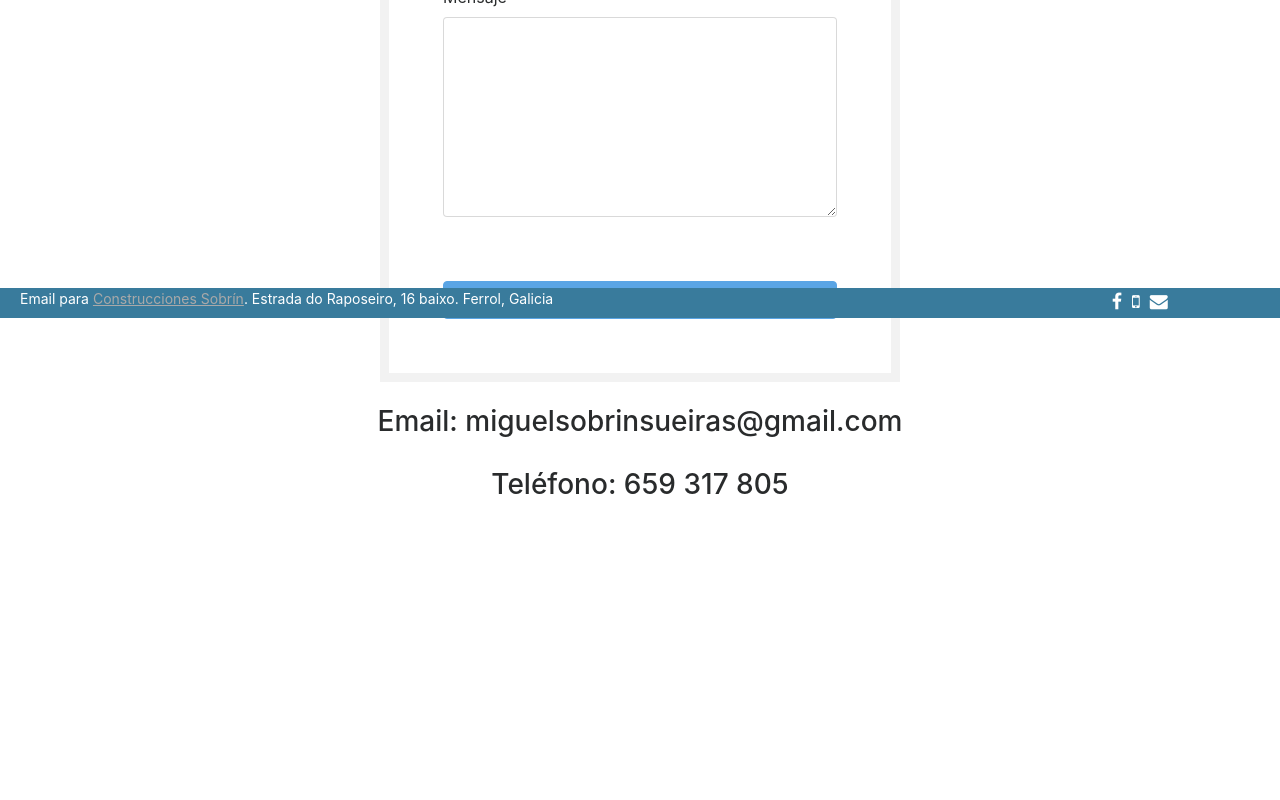
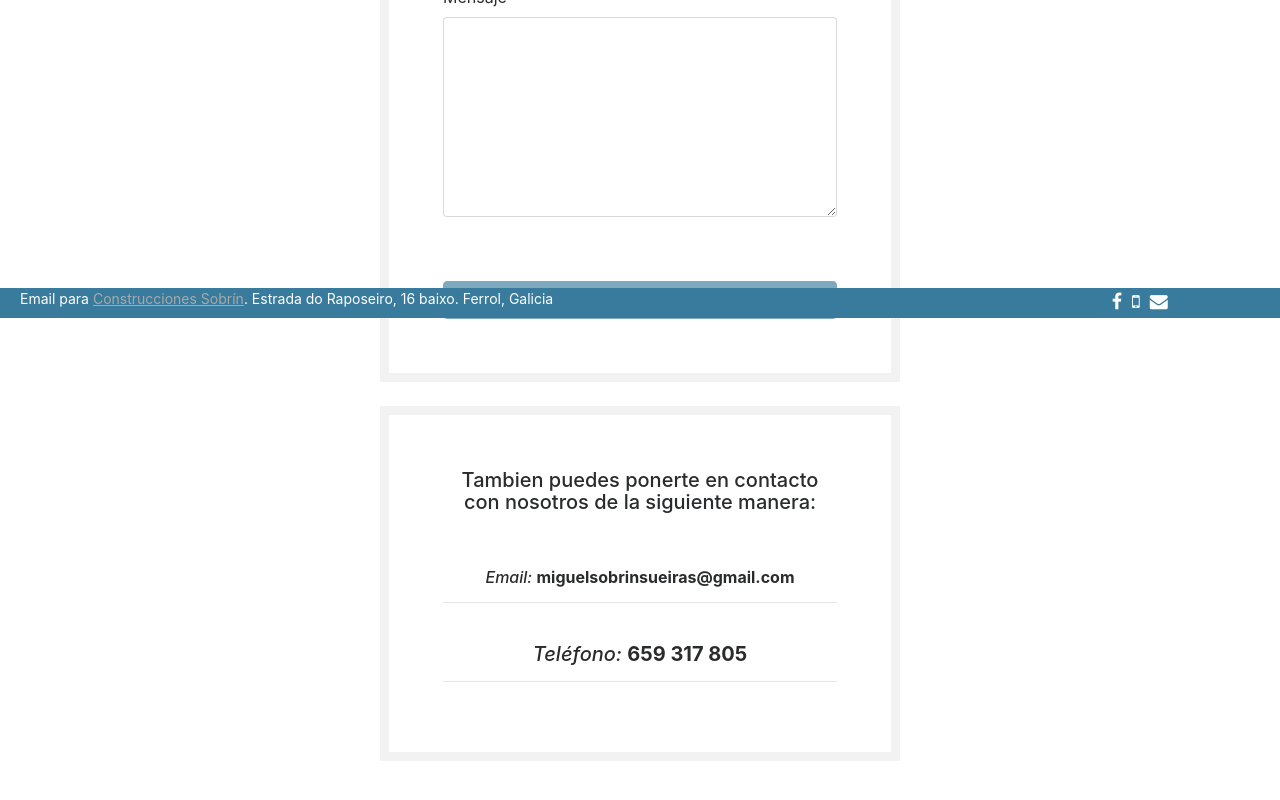
Before and after one commit to spg82/cSerantes, an Angular app: page /contact in a window 1280 px wide. Shown: the part 482-1282 px from the top of the page. Before the commit the page ends 1061 px from the top, so only its background shows below. Built offline with nearby package versions, Linux system fonts and the light colour scheme.

Commit message:
<feature> Gallery changes and contact form styles

```diff
--- a/src/app/components/contact/contact.component.html
+++ b/src/app/components/contact/contact.component.html
@@ -17,13 +17,18 @@
 		</div>
 		<br>
 		<br>
-		<button [disabled]="!form.valid" type="submit" class="btn btn-primary" data-toggle="modal" data-target="#myModal"> Enviar </button>
+		<button [disabled]="!form.valid" type="submit" class="btn btn-primary btn-contact" data-toggle="modal" data-target="#myModal"> Enviar </button>
 	</form>
 	<br>
-	<div class="text-center">
-		<h3>Email: miguelsobrinsueiras@gmail.com</h3>
+	<div class="text-center" style="border: 9px solid #f2f2f2; max-width: 520px; margin: auto; padding: 5%;">
+		<h5>Tambien puedes ponerte en contacto con nosotros de la siguiente manera:</h5>
 		<br>
-		<h3>Teléfono: 659 317 805</h3>
+		<br>
+		<h6><i>Email: </i><b>miguelsobrinsueiras@gmail.com</b></h6>
+		<hr>
+		<br>
+		<h5><i>Teléfono: </i><b>659 317 805</b></h5>
+		<hr>
 	</div>
 </div>
 
--- a/src/app/components/gallery/gallery.component.html
+++ b/src/app/components/gallery/gallery.component.html
@@ -1,5 +1,5 @@
 <div class="col-md-10 offset-md-1 text-center">
-    <div class="btn-group" role="group" aria-label="Gallery menu">
+    <div class="btn-group" role="toolbar" aria-label="Gallery menu">
         <button type="button" class="btn custom-button" routerLinkActive="active" [routerLink]="['finishes']">Acabados</button>
         <button type="button" class="btn custom-button" routerLinkActive="active" [routerLink]="['closures']">Cierres</button>
         <button type="button" class="btn custom-button" routerLinkActive="active" [routerLink]="['covering']">Cubiertas</button>
--- a/src/styles.css
+++ b/src/styles.css
@@ -147,12 +147,31 @@
   box-shadow: none !important;
 }
 
+.btn-group{
+  width: 100%;
+}
+
+@media screen and (max-width: 792px){
+  .btn-group button{
+    font-size: 12px
+  }
+}
+
+@media screen and (max-width: 592px){
+  .btn-group button{
+    white-space: normal;
+    font-size: 10px
+  }
+}
+
 .custom-button:hover{
   color: white !important;
   background-color: #397b9c !important;
   border-color: #397b9c !important;
   box-shadow: none !important;
 }
+
+
 
 div.gallery {
     padding: 10px;
@@ -168,9 +187,9 @@ div.gallery:hover {
 }
 
 div.gallery img {
-	border-radius: 10px;
-    width: 100%;
-    height: 18vw;
+  border-radius: 25px;
+  width: 100%;
+  height: 18vw;
 }
 
 @media screen and (max-width: 768px){
@@ -210,6 +229,11 @@ textarea
   height: 200px;
 }
 
+.btn-contact{
+  background-color: #397b9c !important;
+  border-color: #397b9c !important;
+}
+
 
 /* -------------------- END CONTACT PAGE STYLES ------------------------------ */
 
```
